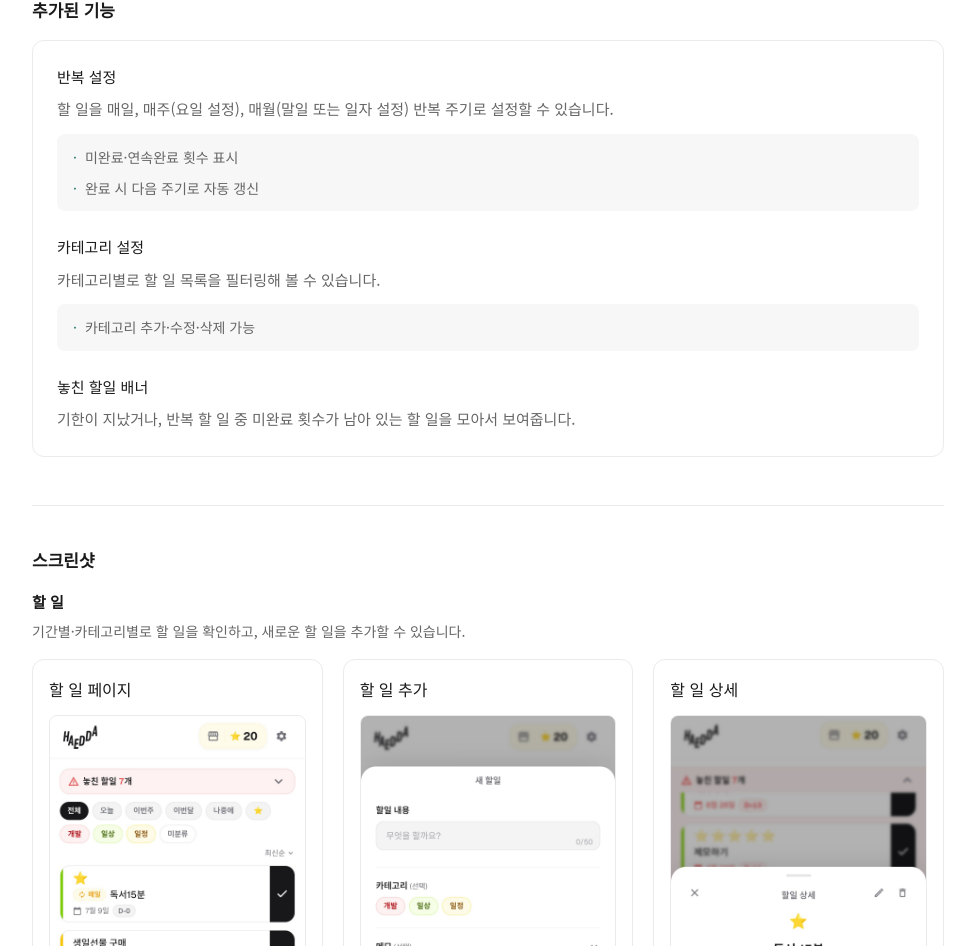
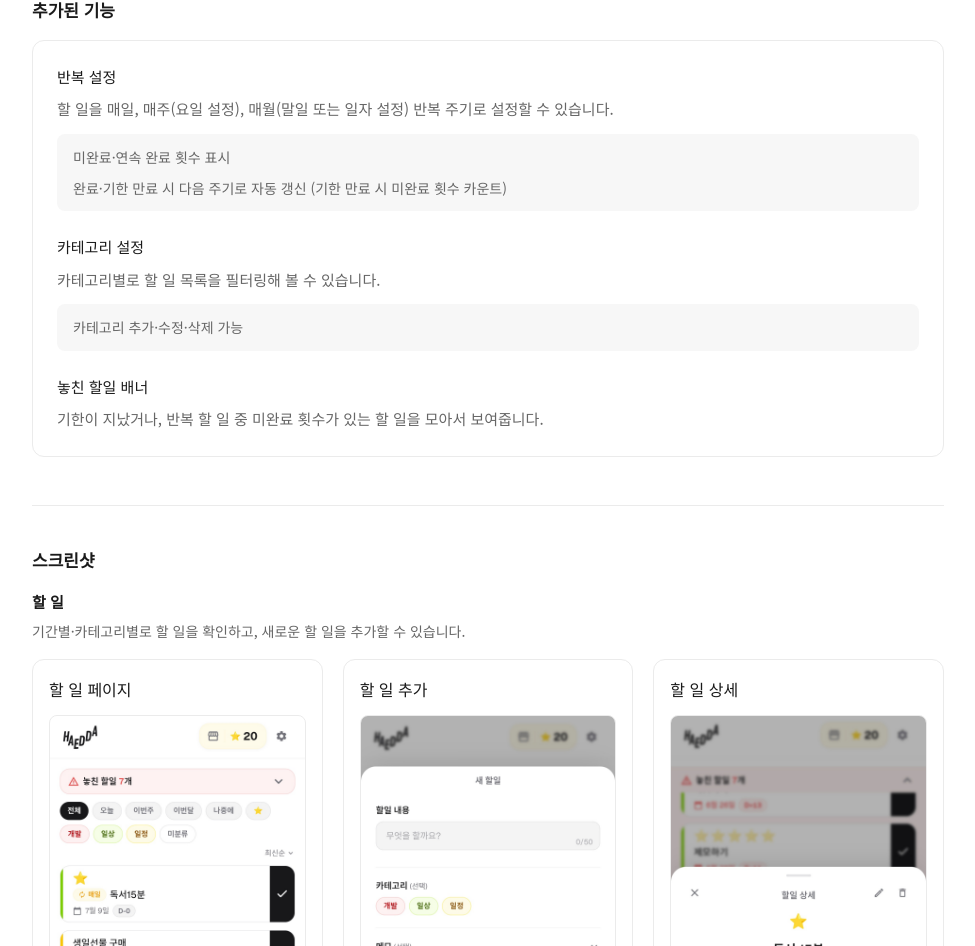
Before and after one commit to Jang-eunhye/portfolio, a Next.js app: page /projects/haedda in a window 1280 px wide. Shown: the part 1213-2159 px from the top of the page, without its empty margins (152-1127 px from the left). Built offline with nearby package versions, Linux system fonts and the light colour scheme.

Commit message:
design: 해따 내용 수정

```diff
--- a/src/app/projects/haedda/page.tsx
+++ b/src/app/projects/haedda/page.tsx
@@ -82,14 +82,8 @@ export default function HaeddaPage() {
                 반복 주기로 설정할 수 있습니다.
               </p>
               <ul className="mt-3 space-y-2 rounded-lg bg-subtle px-4 py-3 text-[0.875rem] text-muted">
-                <li className="flex gap-2">
-                  <span className="text-brand">·</span>
-                  <span>미완료·연속완료 횟수 표시</span>
-                </li>
-                <li className="flex gap-2">
-                  <span className="text-brand">·</span>
-                  <span>완료 시 다음 주기로 자동 갱신</span>
-                </li>
+                <li>미완료·연속 완료 횟수 표시</li>
+                <li>완료·기한 만료 시 다음 주기로 자동 갱신 (기한 만료 시 미완료 횟수 카운트)</li>
               </ul>
             </div>
 
@@ -99,18 +93,14 @@ export default function HaeddaPage() {
                 카테고리별로 할 일 목록을 필터링해 볼 수 있습니다.
               </p>
               <ul className="mt-3 space-y-2 rounded-lg bg-subtle px-4 py-3 text-[0.875rem] text-muted">
-                <li className="flex gap-2">
-                  <span className="text-brand">·</span>
-                  <span>카테고리 추가·수정·삭제 가능</span>
-                </li>
+                <li>카테고리 추가·수정·삭제 가능</li>
               </ul>
             </div>
 
             <div>
               <p className="font-medium text-foreground">놓친 할일 배너</p>
               <p className="mt-2 text-muted">
-                기한이 지났거나, 반복 할 일 중 미완료 횟수가 남아 있는
-                할 일을 모아서 보여줍니다.
+                기한이 지났거나, 반복 할 일 중 미완료 횟수가 있는 할 일을 모아서 보여줍니다.
               </p>
             </div>
           </div>
```
